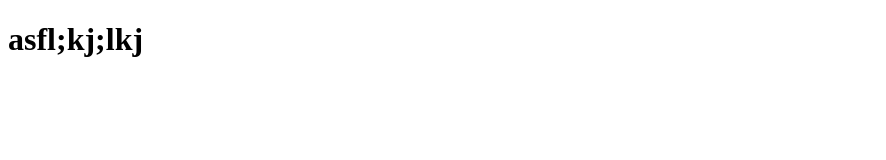
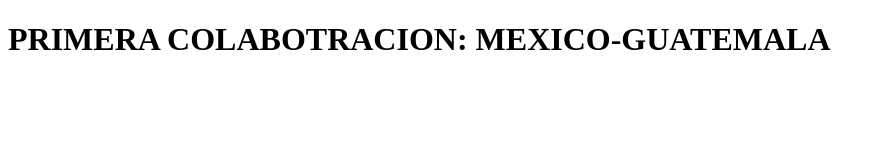
Before and after one commit to JSiana/sistema-de-registro, a plain HTML site: page contacto.html in a window 1280 px wide. Shown: the whole page, without its empty margins (0-886 px from the left). Drawn offline with Linux system fonts and the light colour scheme.

Commit message:
Cambiando el h1

```diff
--- a/contacto.html
+++ b/contacto.html
@@ -6,6 +6,6 @@
     <title>Contacto</title>
 </head>
 <body>
-    <h1> asfl;kj;lkj</h1>
+    <h1> PRIMERA COLABOTRACION: MEXICO-GUATEMALA</h1>
 </body>
 </html>
```
